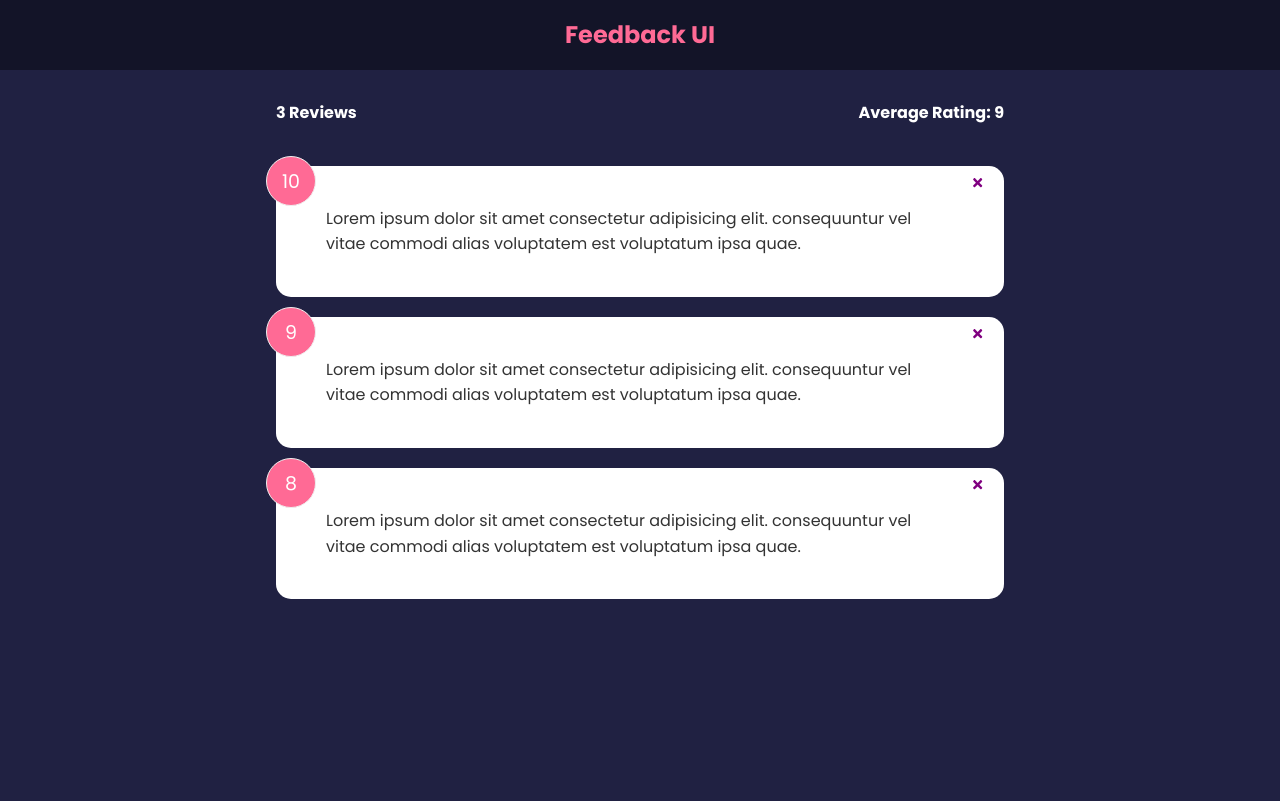
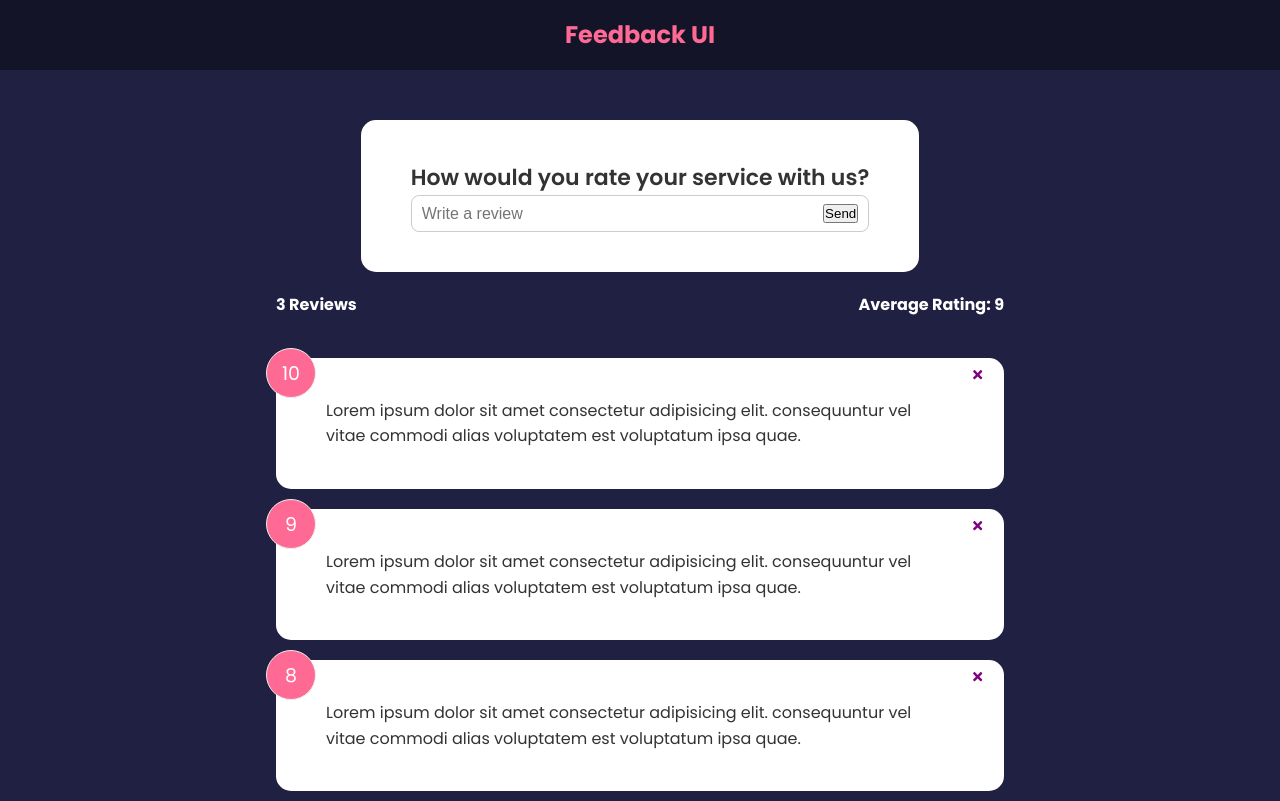
Before and after one commit to techstackmedia/react-front-to-back, a React (Create React App) app: page / in a window 1280 px wide. Built offline with nearby package versions, Linux system fonts and the light colour scheme.

Commit message:
form input state
Co-authored-by: Bello Osagie <osagienoah04@gmail.com>

```diff
--- a/src/App.js
+++ b/src/App.js
@@ -3,6 +3,7 @@ import Header from './components/Header';
 import FeedbackData from './data/FeedbackData';
 import FeedbackList from './components/FeedbackList';
 import FeedbackStats from './components/FeedbackStats';
+import FeedbackForm from './components/FeedbackForm';
 
 const App = () => {
   const [feedback, setFeedback] = useState(FeedbackData);
@@ -51,6 +52,7 @@ const App = () => {
     <>
       <Header />
       <div className='container'>
+        <FeedbackForm />
         <FeedbackStats feedback={feedback} />
         <FeedbackList feedback={feedback} handleDeleteCard={handleDeleteCard} />
       </div>
--- /dev/null
+++ b/src/components/FeedbackForm.jsx
@@ -0,0 +1,24 @@
+import { useState } from 'react';
+import Card from './shared/Card';
+
+const FeedbackForm = () => {
+  const [text, setText] = useState('');
+  const handleTextChange = (e) => {
+    setText(e.target.value);
+  };
+
+  return (
+    <Card>
+      <form>
+        <h2>How would you rate your service with us?</h2>
+        {/* @todo - rating select component */}
+        <div className='input-group'>
+          <input placeholder='Write a review' type='text' onChange={handleTextChange} value={text} />
+          <button type='submit'>Send</button>
+        </div>
+      </form>
+    </Card>
+  );
+};
+
+export default FeedbackForm;
```
Also changed, not shown: src/App.css (deleted, +0 -38 lines), 1 other file (tests, documents, lock files or other folders).
